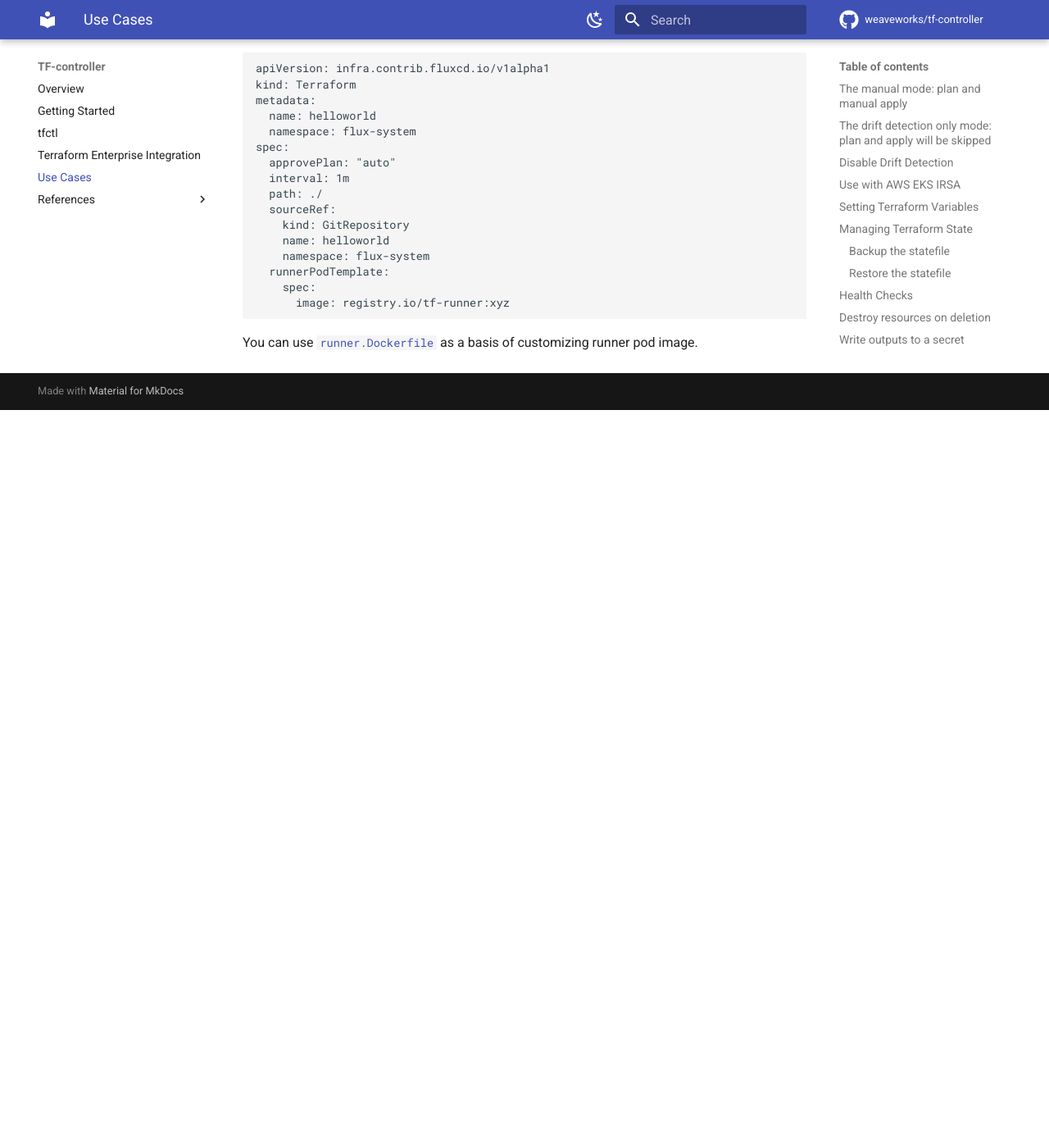
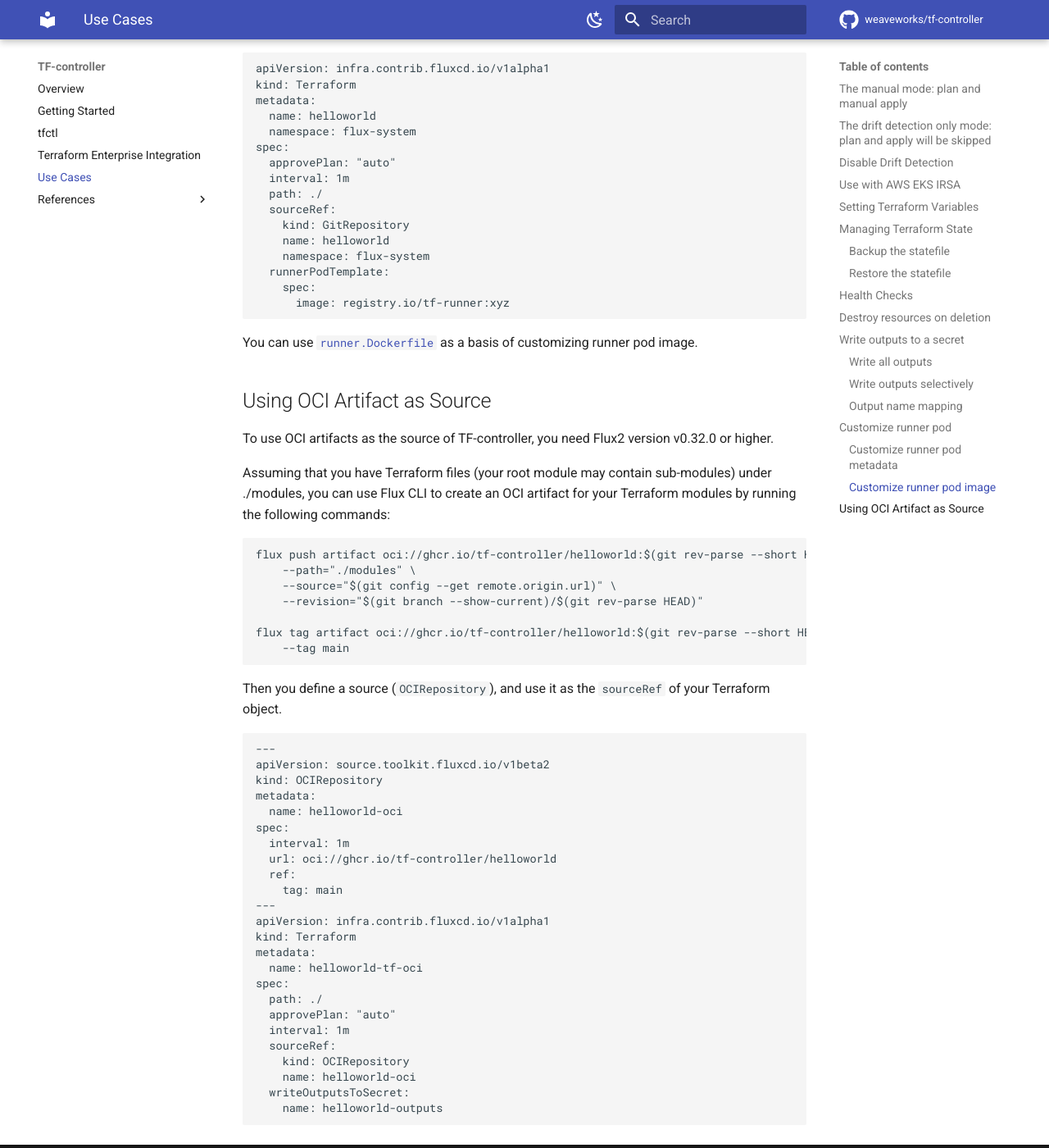
Before and after one commit to flux-iac/tofu-controller, an MkDocs documentation site: the page built from docs/use_cases.md, in a window 1280 px wide and 1400 px high, scrolled down 9066 px. Shown: the whole window at 82% size. Built offline with MkDocs 1.6.1 and Material for MkDocs 9.7.7, drawn with Linux system fonts in a browser that asks for light colours; comment, search, counter and statistics services are not loaded; before the commit the page ends 9566 px from its top, so only the background shows below that.

Commit message:
bump version to v0.11.0, update docs, and changelog
Signed-off-by: Chanwit Kaewkasi <chanwit@gmail.com>

````diff
--- a/docs/release.yaml
+++ b/docs/release.yaml
@@ -20,7 +20,7 @@
       sourceRef:
         kind: HelmRepository
         name: tf-controller
-      version: '>=0.3.0'
+      version: '>=0.4.3'
   interval: 1h0s
   releaseName: tf-controller
   targetNamespace: flux-system
@@ -41,7 +41,7 @@
     caCertValidityDuration: 24h
     certRotationCheckFrequency: 30m
     image:
-      tag: v0.10.1
+      tag: v0.11.0
     runner:
       image:
-        tag: v0.10.1
+        tag: v0.11.0
--- a/docs/use_cases.md
+++ b/docs/use_cases.md
@@ -452,3 +452,50 @@
 ```
 
 You can use [`runner.Dockerfile`](https://github.com/weaveworks/tf-controller/blob/main/runner.Dockerfile) as a basis of customizing runner pod image.
+
+## Using OCI Artifact as Source
+
+To use OCI artifacts as the source of TF-controller, you need Flux2 version v0.32.0 or higher.
+
+Assuming that you have Terraform files (your root module may contain sub-modules) under ./modules,
+you can use Flux CLI to create an OCI artifact for your Terraform modules
+by running the following commands:
+
+```bash
+flux push artifact oci://ghcr.io/tf-controller/helloworld:$(git rev-parse --short HEAD) \
+    --path="./modules" \
+    --source="$(git config --get remote.origin.url)" \
+    --revision="$(git branch --show-current)/$(git rev-parse HEAD)"
+
+flux tag artifact oci://ghcr.io/tf-controller/helloworld:$(git rev-parse --short HEAD) \
+    --tag main
+```
+
+Then you define a source (`OCIRepository`), and use it as the `sourceRef` of your Terraform object.
+
+```yaml
+---
+apiVersion: source.toolkit.fluxcd.io/v1beta2
+kind: OCIRepository
+metadata:
+  name: helloworld-oci
+spec:
+  interval: 1m
+  url: oci://ghcr.io/tf-controller/helloworld
+  ref:
+    tag: main
+---
+apiVersion: infra.contrib.fluxcd.io/v1alpha1
+kind: Terraform
+metadata:
+  name: helloworld-tf-oci
+spec:
+  path: ./
+  approvePlan: "auto"
+  interval: 1m
+  sourceRef:
+    kind: OCIRepository
+    name: helloworld-oci
+  writeOutputsToSecret:
+    name: helloworld-outputs
+```
````
Also changed, not shown: CHANGELOG.md (+18 -4 lines), 3 other files.
